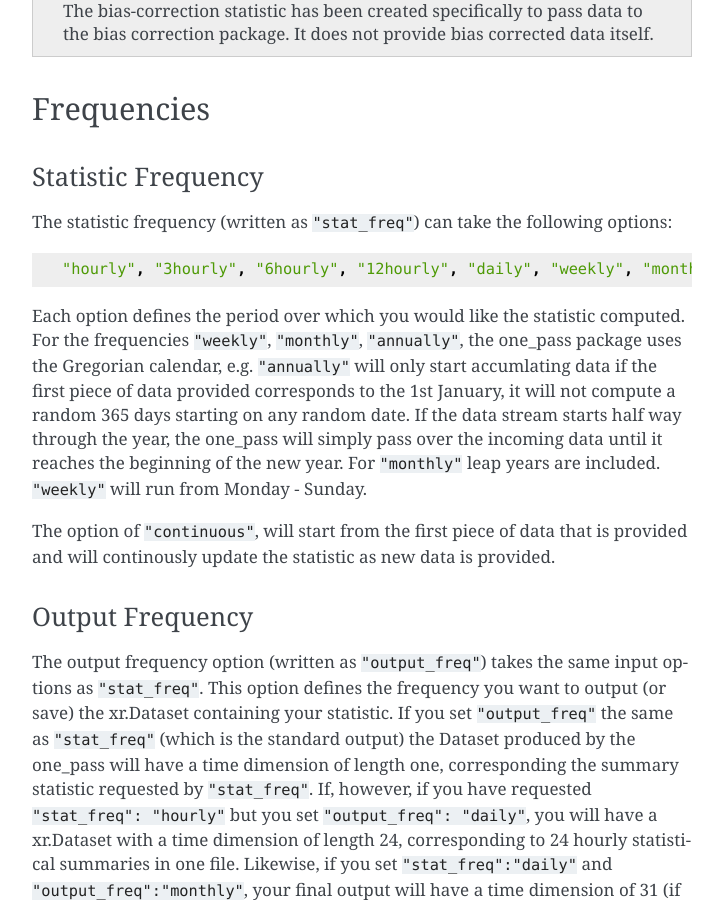
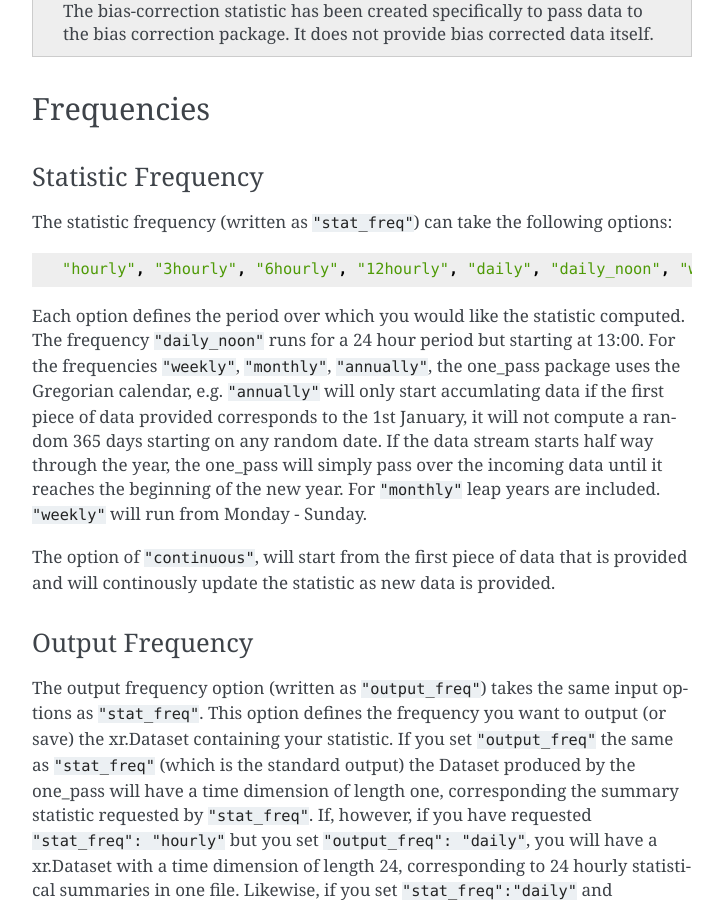
Before and after one commit to DestinE-Climate-DT/one_pass, a Sphinx documentation site: the page built from docs/source/the_data_request.rst, in a window 1280 px wide and 900 px high, scrolled down 4921 px. Shown: the whole window, without its empty margins (388-1111 px from the left). Built offline with Sphinx 7.4.7, drawn with Linux system fonts in a browser that asks for light colours.

Commit message:
including daily_noon into docs

```diff
--- a/docs/source/the_data_request.rst
+++ b/docs/source/the_data_request.rst
@@ -204,9 +204,9 @@ The statistic frequency (written as ``"stat_freq"``) can take the following opti
 
 .. code-block::
 
-   "hourly", "3hourly", "6hourly", "12hourly", "daily", "weekly", "monthly", "3monthly", "annually", "continuous"
+   "hourly", "3hourly", "6hourly", "12hourly", "daily", "daily_noon", "weekly", "monthly", "3monthly", "annually", "continuous"
 
-Each option defines the period over which you would like the statistic computed. For the frequencies ``"weekly"``, ``"monthly"``, ``"annually"``, the one_pass package uses the Gregorian calendar, e.g. ``"annually"`` will only start accumlating data if the first piece of data provided corresponds to the 1st January, it will not compute a random 365 days starting on any random date. If the data stream starts half way through the year, the one_pass will simply pass over the incoming data until it reaches the beginning of the new year. For ``"monthly"`` leap years are included. ``"weekly"`` will run from Monday - Sunday.
+Each option defines the period over which you would like the statistic computed. The frequency ``"daily_noon"`` runs for a 24 hour period but starting at 13:00. For the frequencies ``"weekly"``, ``"monthly"``, ``"annually"``, the one_pass package uses the Gregorian calendar, e.g. ``"annually"`` will only start accumlating data if the first piece of data provided corresponds to the 1st January, it will not compute a random 365 days starting on any random date. If the data stream starts half way through the year, the one_pass will simply pass over the incoming data until it reaches the beginning of the new year. For ``"monthly"`` leap years are included. ``"weekly"`` will run from Monday - Sunday.
 
 The option of ``"continuous"``, will start from the first piece of data that is provided and will continously update the statistic as new data is provided.
 
```
